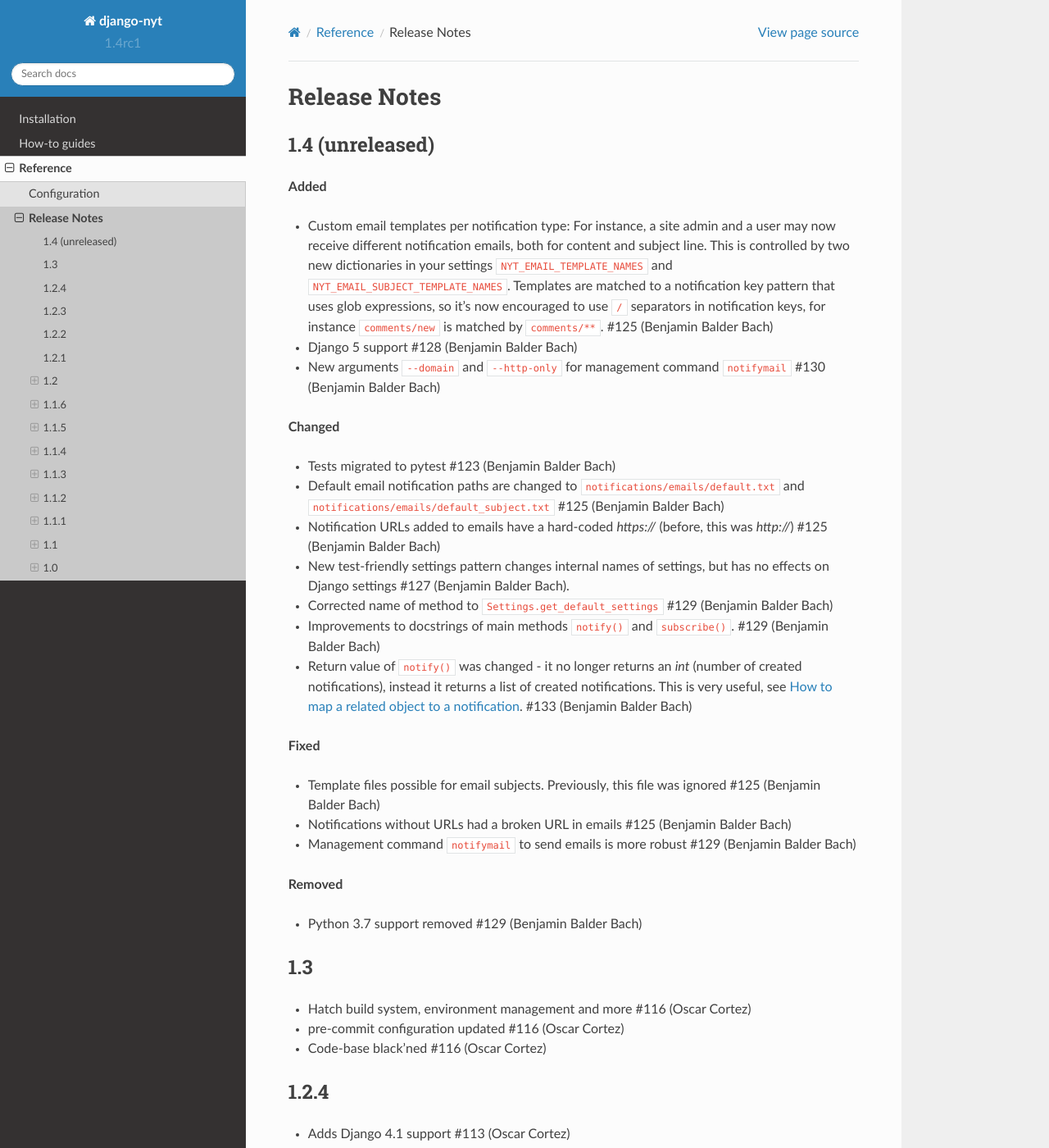
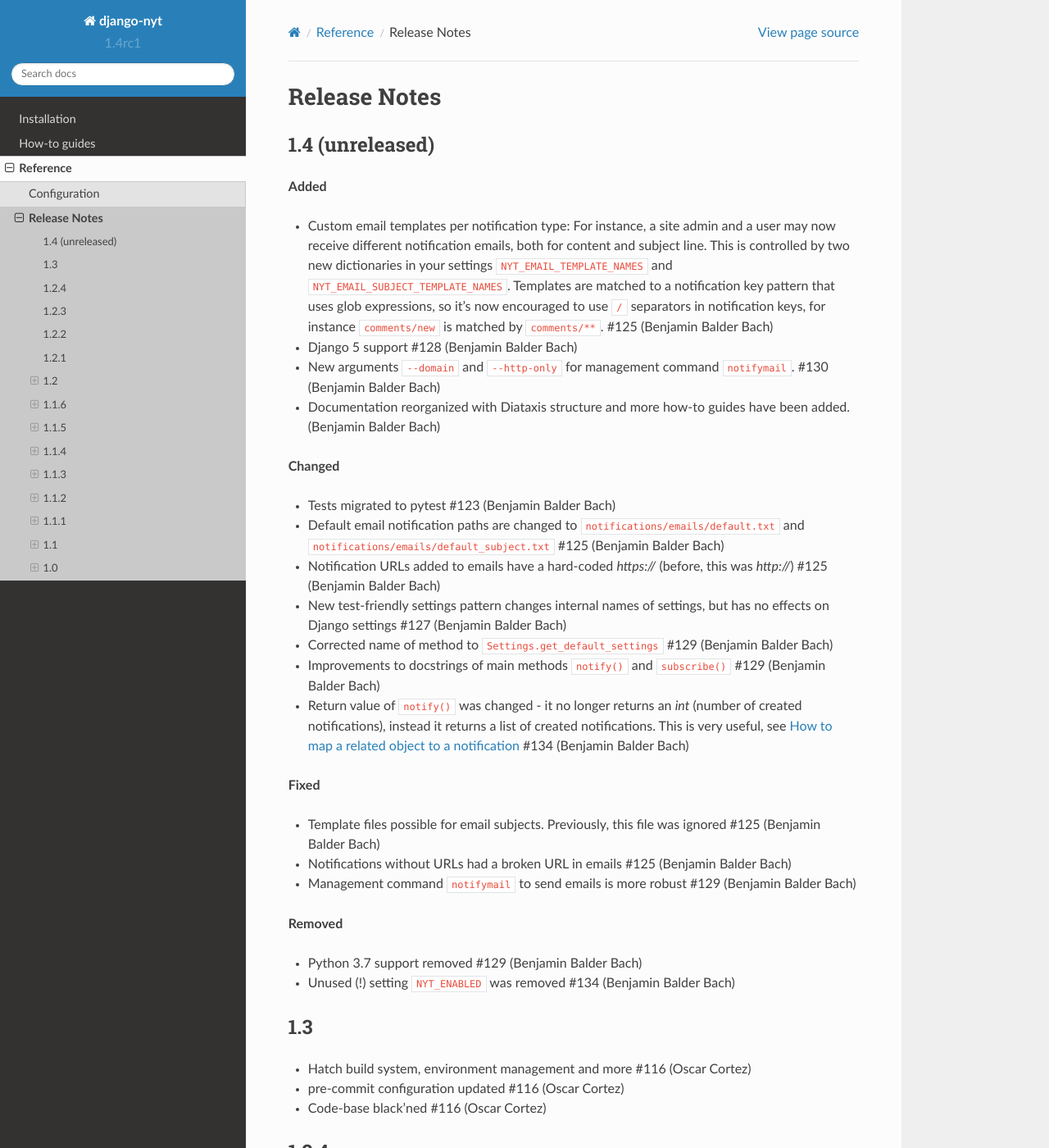
Before and after one commit to django-wiki/django-nyt, a Sphinx documentation site: the page built from docs/release_notes.rst, in a window 1280 px wide and 1400 px high. Shown: the whole window at 82% size. Built offline with Sphinx 7.4.7 and the Read the Docs theme 2.0.0, drawn with Linux system fonts in a browser that asks for light colours; pages that are not in the unit, such as notebooks, are missing from menus.

Commit message:
Adds release notes for #134

```diff
--- a/docs/release_notes.rst
+++ b/docs/release_notes.rst
@@ -13,18 +13,19 @@
   so it's now encouraged to use ``/`` separators in notification keys,
   for instance ``comments/new`` is matched by ``comments/**``. #125 (Benjamin Balder Bach)
 * Django 5 support #128 (Benjamin Balder Bach)
-* New arguments ``--domain`` and ``--http-only`` for management command ``notifymail`` #130 (Benjamin Balder Bach)
+* New arguments ``--domain`` and ``--http-only`` for management command ``notifymail``. #130 (Benjamin Balder Bach)
+* Documentation reorganized with Diataxis structure and more how-to guides have been added. (Benjamin Balder Bach)
 
 **Changed**
 
 * Tests migrated to pytest #123 (Benjamin Balder Bach)
 * Default email notification paths are changed to ``notifications/emails/default.txt`` and ``notifications/emails/default_subject.txt`` #125 (Benjamin Balder Bach)
 * Notification URLs added to emails have a hard-coded `https://` (before, this was `http://`) #125 (Benjamin Balder Bach)
-* New test-friendly settings pattern changes internal names of settings, but has no effects on Django settings #127 (Benjamin Balder Bach).
+* New test-friendly settings pattern changes internal names of settings, but has no effects on Django settings #127 (Benjamin Balder Bach)
 * Corrected name of method to ``Settings.get_default_settings`` #129 (Benjamin Balder Bach)
-* Improvements to docstrings of main methods ``notify()`` and ``subscribe()``. #129 (Benjamin Balder Bach)
+* Improvements to docstrings of main methods ``notify()`` and ``subscribe()`` #129 (Benjamin Balder Bach)
 * Return value of ``notify()`` was changed - it no longer returns an `int` (number of created notifications), instead it returns a list of created notifications.
-  This is very useful, see :doc:`howto/object_relations`.  #133 (Benjamin Balder Bach)
+  This is very useful, see :doc:`howto/object_relations` #134 (Benjamin Balder Bach)
 
 **Fixed**
 
@@ -35,6 +36,7 @@
 **Removed**
 
 * Python 3.7 support removed #129 (Benjamin Balder Bach)
+* Unused (!) setting ``NYT_ENABLED`` was removed #134 (Benjamin Balder Bach)
 
 1.3
 ---
```
